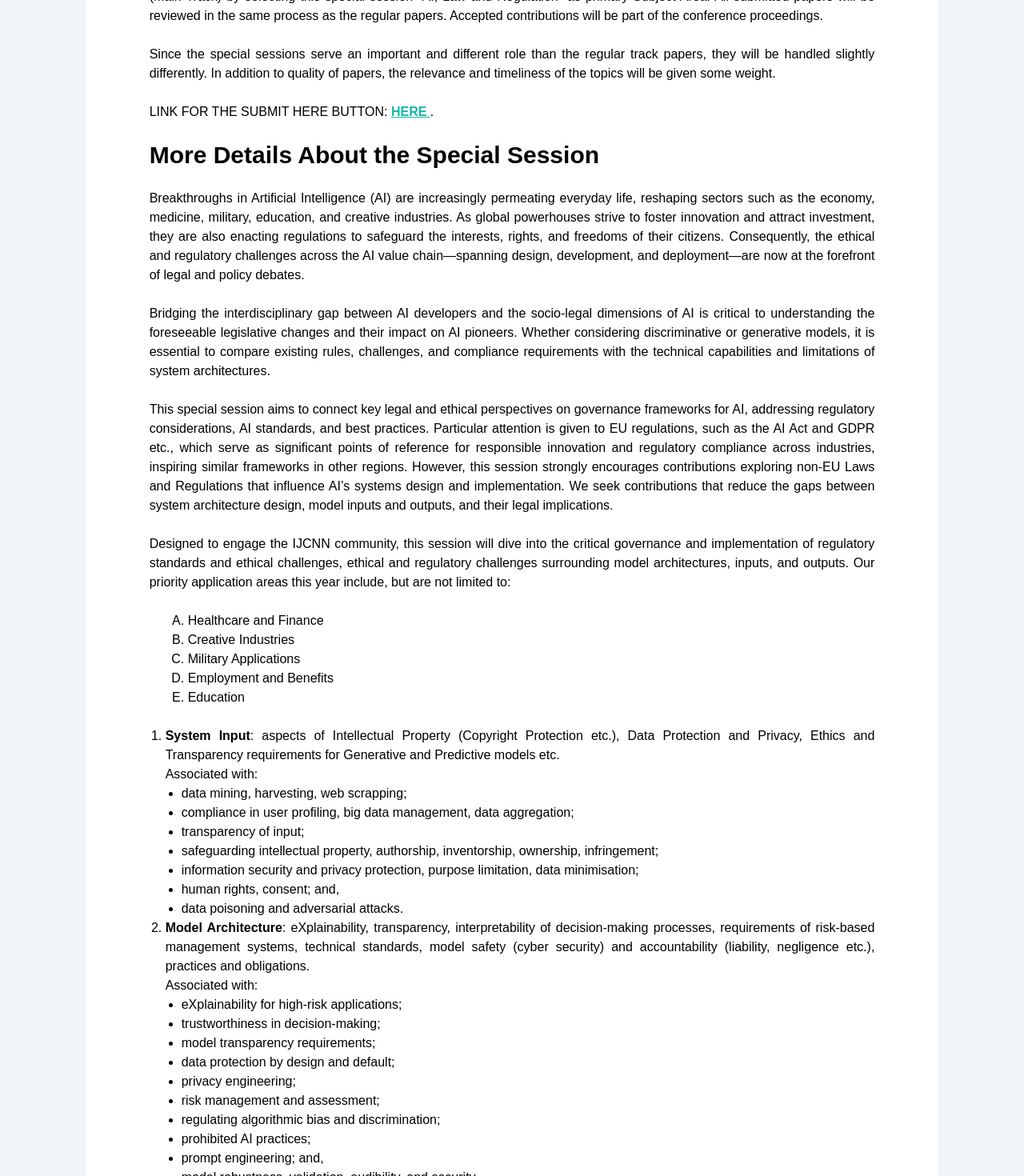
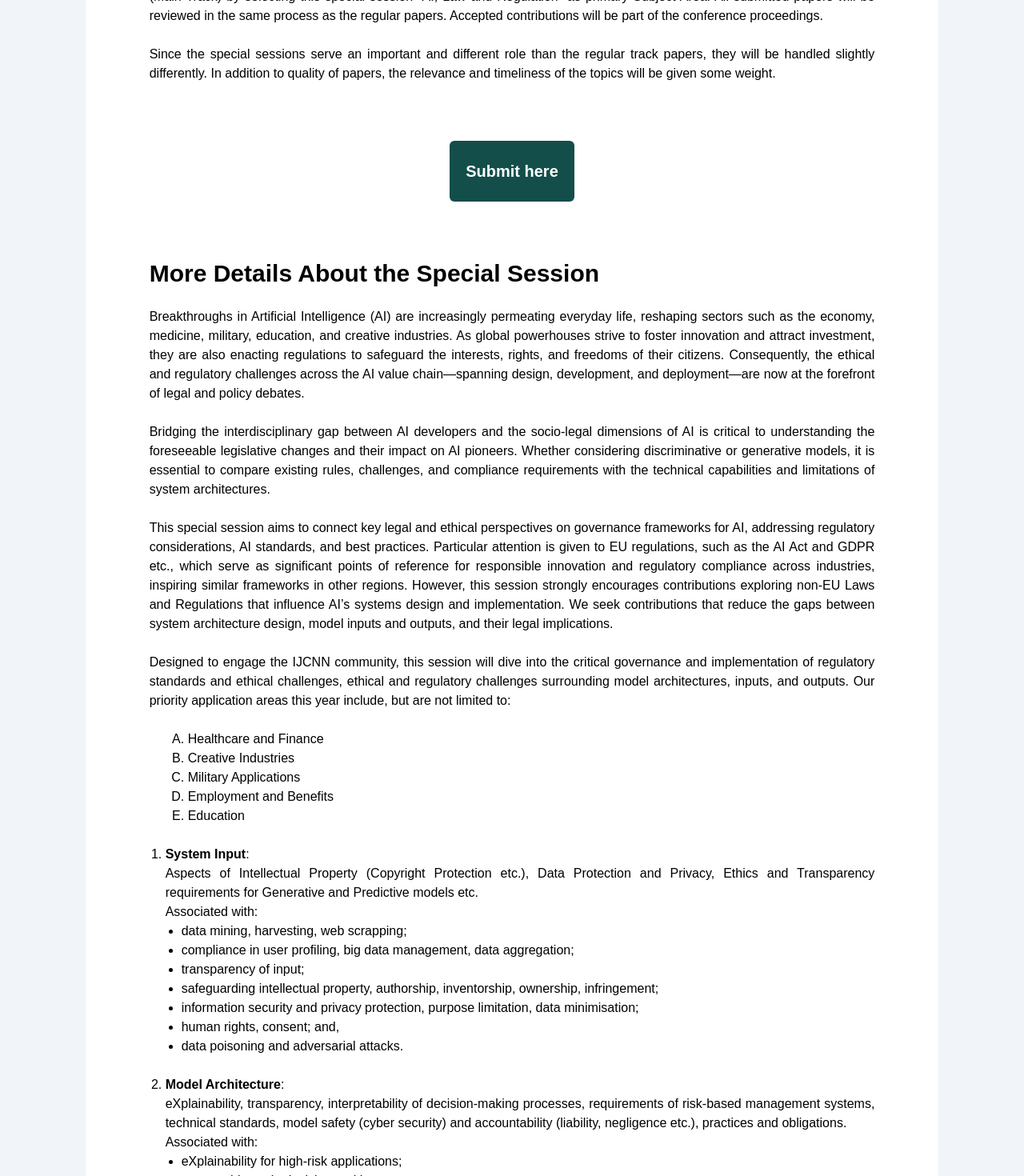
Before and after one commit to rmercado6/IEEEWCCI2024-SS-AIL-R-Web, a Vue app: page / in a window 1280 px wide. Shown: the part 2340-3810 px from the top of the page at 80% size. Built offline with nearby package versions, Linux system fonts and the light colour scheme; a web font is replaced by a local one.

Commit message:
feat(jan2025): update organizers

```diff
--- a/src/components/INNS_IJCNN_2025/MeetTheOrganizers.vue
+++ b/src/components/INNS_IJCNN_2025/MeetTheOrganizers.vue
@@ -60,6 +60,10 @@
             Professor of computational legal theory at University of Edinburgh.
         </p>
         <p>
+            <b>Colton Crum</b>
+            Graduate Assistant at University of Notre Dame, US.
+        </p>
+        <p>
             <b>Cyndie Demeocq</b>
             Expert in Technologies for Online Safety, Doctoral Researcher in Responsible Natural Language
             Processing, University of Edinburgh, Global Data Fellow.
@@ -67,10 +71,6 @@
         <p>
             <b>Erik Kamenjašević</b>
             Doctoral researcher at KU Leuven at the Centre for IT & IP Law.
-        </p>
-        <p>
-            <a href="catolicalaw.fd.lisboa.ucp.pt/person/giovanni-de-gregorio">Giovanni De Gregorio</a><br/>
-            Law Professor, Católica Global School of Law.
         </p>
         <p>
             <a href="www.lachlansresearch.com">Lachlan D. Urquhart</a><br/>
@@ -87,13 +87,9 @@
             President of Robotics & AI Law Society (RAILS), Associate Professor of IT Law at the University of Tartu.
         </p>
         <p>
-            <a href="www.barczentewicz.com">Mikolaj Barczentewicz</a><br/>
+            <b>Mikolaj Filrej</b><br/>
             Academic Lawyer, Co-Founder and General Partner Expeditions Fund, Ass. Professor in AI Law and Regulation
             Surrey Institute for People-Centred AI.
-        </p>
-        <p>
-            <a href="www.unibo.it/sitoweb/monica.palmirani/en">Monica Palmirani</a><br/>
-            Full Professor in Legal Infromatics, School of Law, University of Bologna.
         </p>
         <p>
             <b>Nicole Iverardi</b>
--- a/src/components/INNS_IJCNN_2025/MoreInfo.vue
+++ b/src/components/INNS_IJCNN_2025/MoreInfo.vue
@@ -43,13 +43,11 @@
             handled slightly differently. In addition to quality of papers, the relevance and timeliness of the topics
             will be given some weight.
         </p>
-        <p>
-            LINK FOR THE SUBMIT HERE BUTTON:
-            <a href="https://cmt3.research.microsoft.com/User/Login?ReturnUrl=%2FIJCNN2025%2FSubmission%2FIndex">
-                HERE
+        <div class="flex items-center justify-center pb-12" >
+            <a class="btn" href="https://cmt3.research.microsoft.com/User/Login?ReturnUrl=%2FIJCNN2025%2FSubmission%2FIndex">
+                Submit here
             </a>
-            .
-        </p>
+        </div>
 
         <h3 class="text-3xl font-bold flex flex-row gap-3 mb-5">
             More Details About the Special Session
@@ -90,9 +88,9 @@
             <li>Employment and Benefits</li>
             <li>Education</li>
         </ol>
-        <ol>
+        <ol class="flex flex-col gap-6">
             <li>
-                <b>System Input</b>: aspects of Intellectual Property (Copyright Protection etc.), Data Protection and
+                <b>System Input</b>:<br/>Aspects of Intellectual Property (Copyright Protection etc.), Data Protection and
                 Privacy, Ethics and Transparency requirements for Generative and Predictive models etc.<br/>
                 Associated with:<br/>
                 <ul>
@@ -106,7 +104,7 @@
                 </ul>
             </li>
             <li>
-                <b>Model Architecture</b>: eXplainability, transparency, interpretability of decision-making processes,
+                <b>Model Architecture</b>:<br/>eXplainability, transparency, interpretability of decision-making processes,
                 requirements of risk-based management systems, technical standards, model safety (cyber security) and
                 accountability (liability, negligence etc.), practices and obligations.<br/>
                 Associated with:<br/>
@@ -124,7 +122,7 @@
                 </ul>
             </li>
             <li>
-                <b>System Output</b>: aspects of regulating the disruption arising from AI applications, placement of
+                <b>System Output</b>:<br/>Aspects of regulating the disruption arising from AI applications, placement of
                 liability, impact on various industries including finance, healthcare, education, media, advertisement
                 etc.<br/>
                 Associated with:<br/>
```
